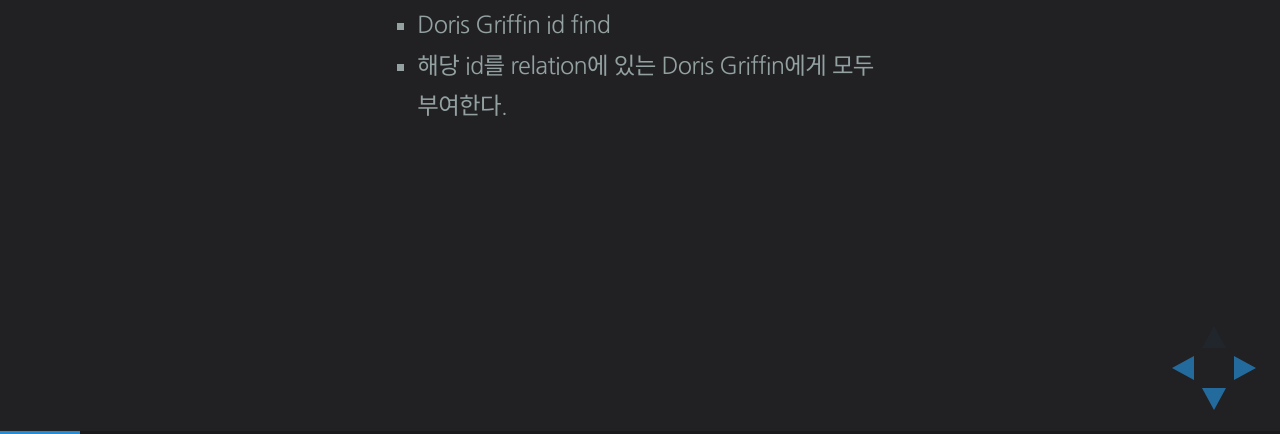
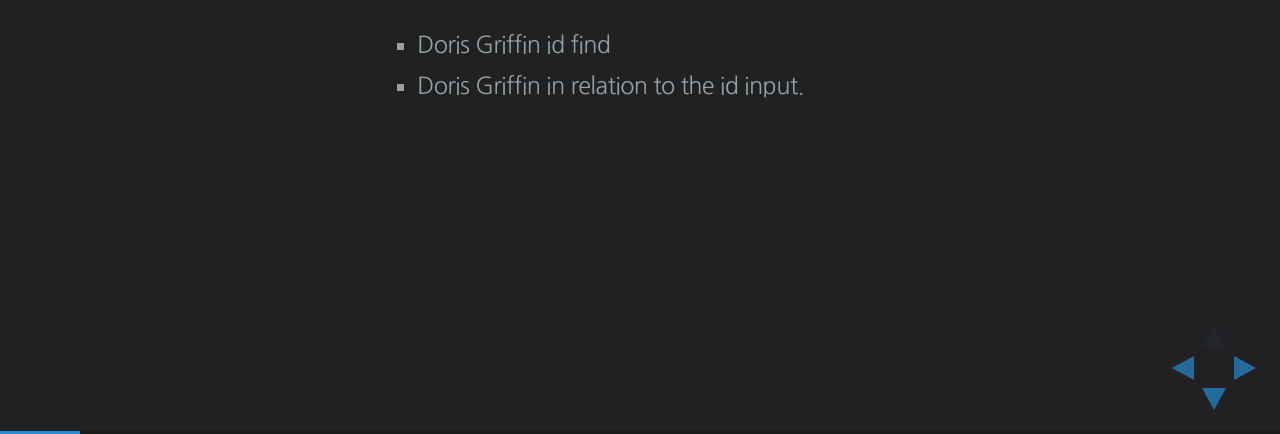
Before and after one commit to iwantyou116/presentation, a plain HTML site: page large/index.html in a window 1280 px wide. Both pictures are taken after a click on the element 1251 px from the left and 734 px from the top of the page. Shown: the part 366-800 px from the top of the page. Drawn offline with Linux system fonts and the light colour scheme; a web font is replaced by a local one.

Commit message:
translate

```diff
--- a/large/index.html
+++ b/large/index.html
@@ -113,7 +113,7 @@
                 <h2>mission</h2>
                 <ul style="width:500px;margin-top:20px">
                     <li>Doris Griffin id find</li>
-                    <li>해당 id를 relation에 있는 Doris Griffin에게 모두 부여한다.</li>
+                    <li>Doris Griffin in relation to the id input.</li>
                 </ul>
 
             </section>
```
